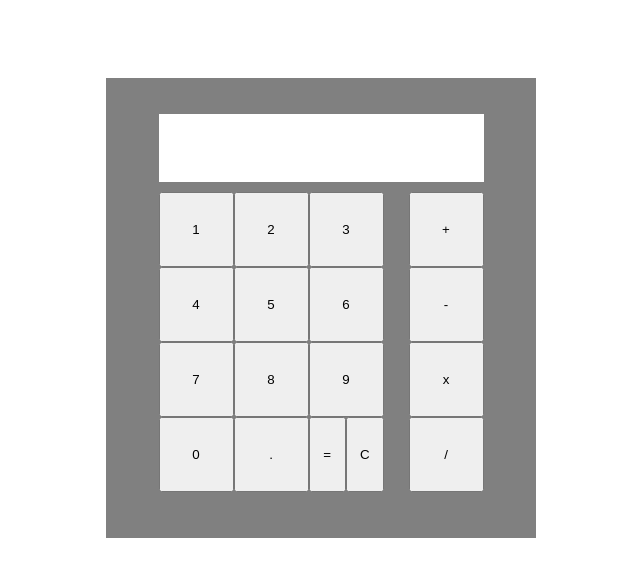
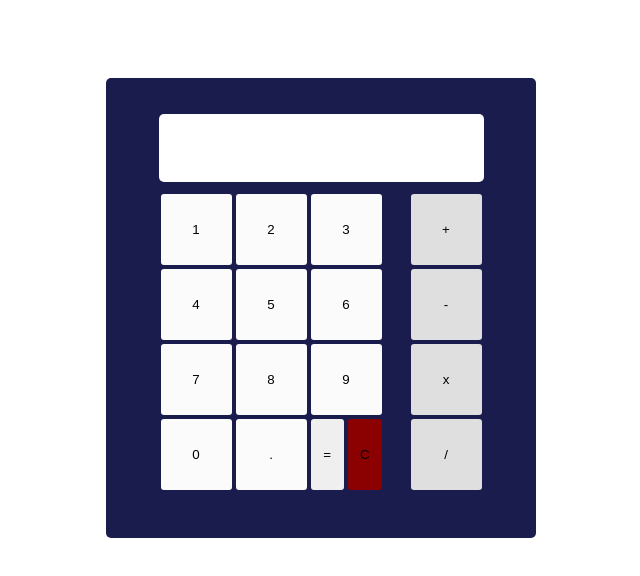
Before and after one commit to jeffreyc31/calculator, a plain HTML site: page index.html in a window 1280 px wide. Shown: the whole page, without its empty margins (319-959 px from the left). Drawn offline with Linux system fonts and the light colour scheme.

Commit message:
add styles to calculator body and buttons

```diff
--- a/style.css
+++ b/style.css
@@ -3,16 +3,23 @@ body {
     justify-content: center;
 }
 
+button {
+    border-radius: 5px;
+    border: 2px solid rgb(27, 28, 78);
+}
+
 #calc {
     width: 370px;
     height: 400px;
-    background-color: gray;
+    background-color: rgb(27, 28, 78);
     padding: 30px;
     margin: 70px;
     display: flex;
     flex-direction: column;
     justify-content: center;
     align-items: center;
+    font-family: 'Trebuchet MS', 'Lucida Sans Unicode', 'Lucida Grande', 'Lucida Sans', Arial, sans-serif;
+    border-radius: 5px;
 }
 
 #display {
@@ -20,9 +27,11 @@ body {
     padding: 0px;
     width: 325px;
     height: 68px;
+    border-radius: 5px;
 }
 
 #buttons {
+    font-family: 'Trebuchet MS', 'Lucida Sans Unicode', 'Lucida Grande', 'Lucida Sans', Arial, sans-serif;
     display: flex;
     flex-direction: row;
     flex-wrap: wrap;
@@ -56,3 +65,19 @@ body {
     flex-wrap: wrap;
     width: 250px;
 }
+
+.ops {
+    background-color: rgb(224, 223, 223);
+}
+
+.number {
+    background-color: rgb(251, 251, 251);
+}
+
+#clear {
+    background-color: darkred;
+}
+
+h2 {
+    padding: 0px 15px;
+}
```
